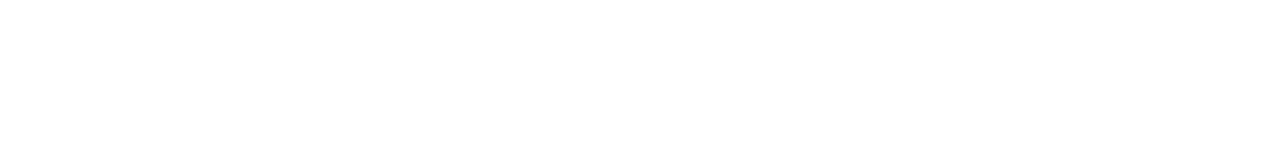
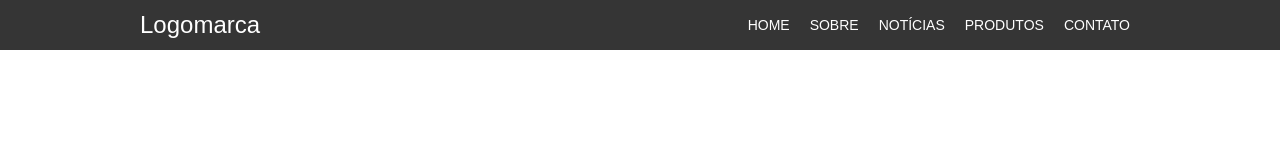
Before and after one commit to deusyvan/phpZero, a plain HTML site: page index.html in a window 1280 px wide. Drawn offline with Linux system fonts and the light colour scheme.

Commit message:
Barra, Logomarca e menu

```diff
--- a/estilo.css
+++ b/estilo.css
@@ -0,0 +1,47 @@
+*{
+	font-family: Arial;
+}
+body {
+	margin:0;
+	padding: 0;
+}
+
+.topo {
+	height: 50px;
+	background-color: #353535;
+}
+
+.topointerior {
+	width: 1000px;
+	margin: auto;
+	color: #FFFFFF;
+}
+
+.logomarca {
+	float: left;
+	font-size: 24px;
+	line-height: 50px;
+}
+
+.menu {
+	float: right;
+}
+
+.menu ul, li {
+	margin: 0;
+	padding: 0;
+	list-style: none;
+}
+
+.menu li {
+	float: left;
+	padding-left: 10px;
+	padding-right: 10px;
+	line-height: 50px;
+	font-size: 14px;
+	cursor: pointer;
+}
+
+.menu li:hover {
+	background-color: #3480c1;
+}
--- a/index.html
+++ b/index.html
@@ -1,9 +1,25 @@
 <html>
-	<head>
-		<title>Meu Primeiro Site</title>
-	</head>
-
-	<body>
-
-	</body>
+<head>
+    <meta charset="UTF-8" />
+    <title>Meu Primeiro Site</title>
+    <link rel="stylesheet" type="text/css" href="estilo.css" />
+</head>
+<body>
+    <div class="topo" >
+        <div class="topointerior">
+            <div class="logomarca">
+                Logomarca
+            </div>
+            <div class="menu">
+                <ul>
+                    <li>HOME</li>
+                    <li>SOBRE</li>
+                    <li>NOTÍCIAS</li>
+                    <li>PRODUTOS</li>
+                    <li>CONTATO</li>
+                </ul>
+            </div>
+        </div>
+    </div>
+</body>
 </html>
```
